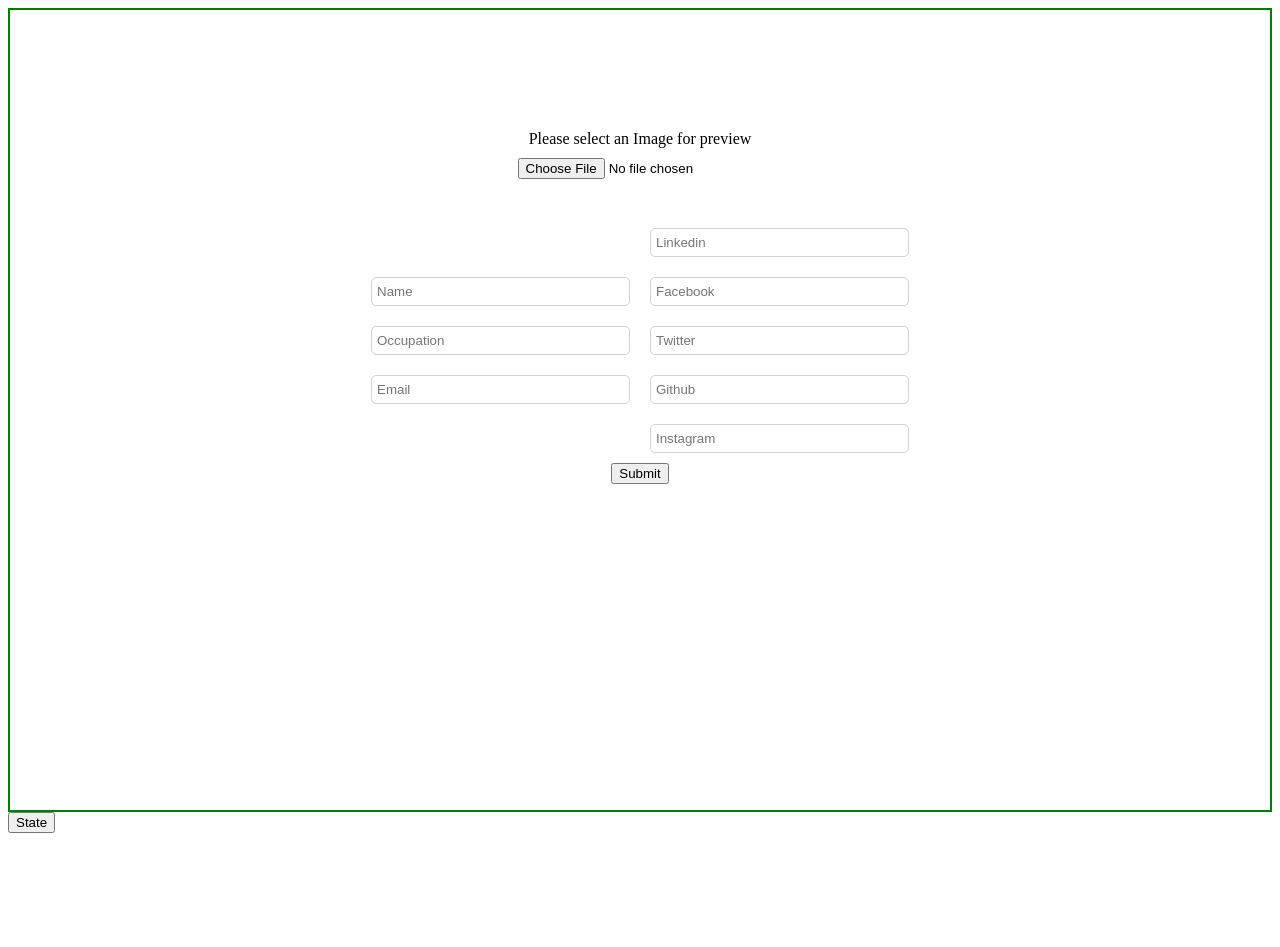
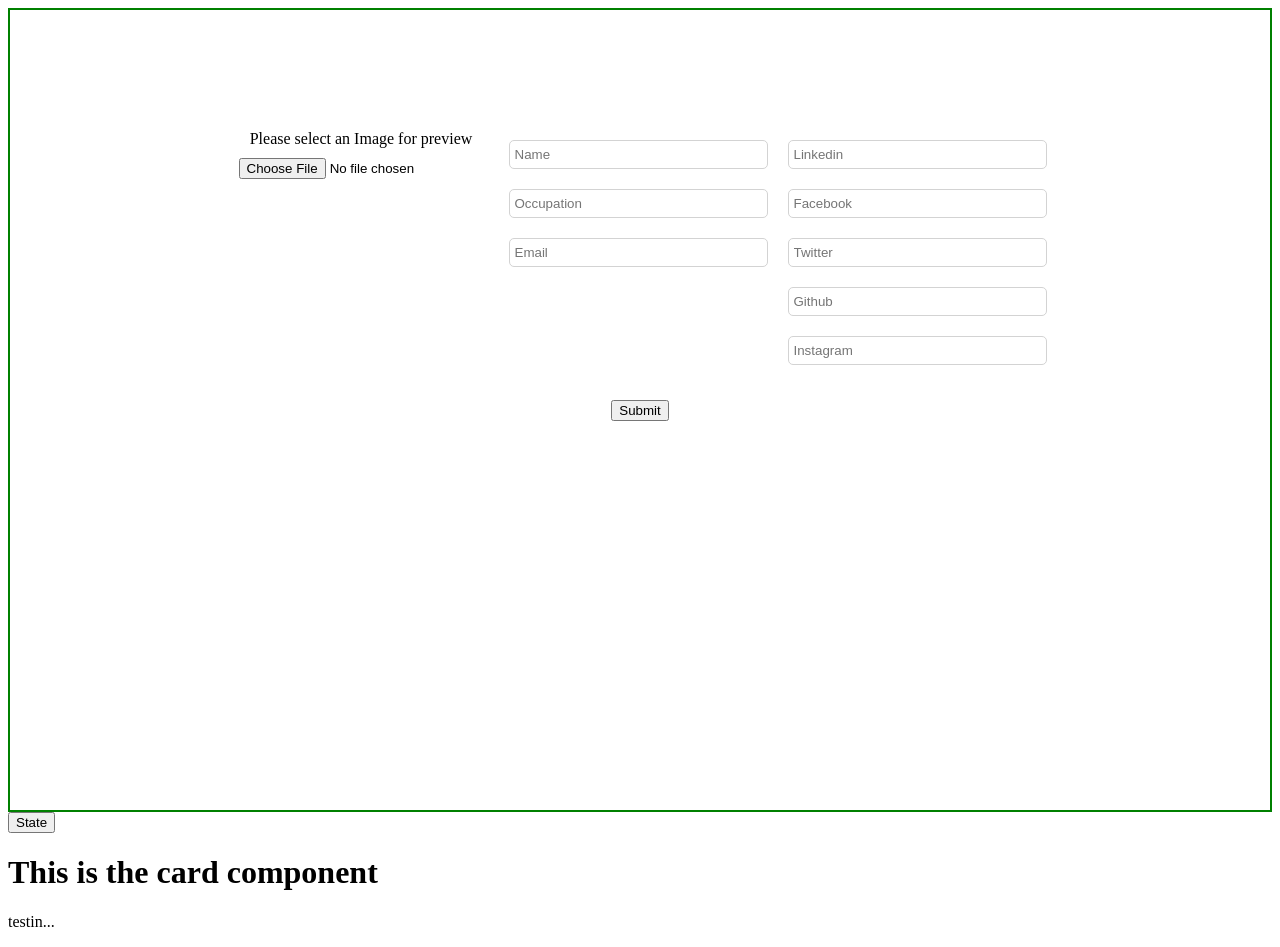
Before and after one commit to ZMcClung88/react-app-boilerplate, a React app: page / in a window 1280 px wide. Before the commit the page ends 841 px from the top, so only its background shows below. Built offline with nearby package versions, Linux system fonts and the light colour scheme.

Commit message:
saving changes

```diff
--- a/app.js
+++ b/app.js
@@ -1,5 +1,5 @@
 import React from 'react';
 import ReactDOM from 'react-dom';
-import Card from './components/Card';
+import App from './components/App';
 
-ReactDOM.render(<Card />, document.getElementById('app'));
+ReactDOM.render(<App />, document.getElementById('app'));
--- /dev/null
+++ b/components/App.js
@@ -0,0 +1,59 @@
+import React from 'react';
+import Form from './Form';
+import Card from './Card';
+
+class App extends React.Component {
+  constructor(props) {
+    super(props);
+
+    this.state = {
+      file: '',
+      imagePreviewUrl: '',
+      name: '',
+      occupation: '',
+      email: '',
+      linkedin: '',
+      facebook: '',
+      twitter: '',
+      github: '',
+      instagram: ''
+    };
+    this.handleClick = this.handleClick.bind(this);
+    this.handleClick2 = this.handleClick2.bind(this);
+  }
+
+  handleClick(obj) {
+    console.log(obj.name + ' this is in the parent!!!');
+    this.setState(
+      {
+        imagePreviewUrl: obj.imagePreviewUrl,
+        name: obj.name,
+        occupation: obj.occupation,
+        email: obj.email,
+        linkedin: obj.linkedin,
+        facebook: obj.facebook,
+        twitter: obj.twitter,
+        github: obj.github,
+        instagram: obj.instagram
+      },
+      function() {
+        console.log('attempt2', this.state.name);
+      }
+    );
+  }
+
+  handleClick2() {
+    console.log(this.state);
+  }
+
+  render() {
+    return (
+      <div className="landing-main">
+        <Form onClick={this.handleClick} />
+        <button onClick={this.handleClick2}>State</button>
+        <Card formData={this.state} />
+      </div>
+    );
+  }
+}
+export default App;
--- a/components/Card.js
+++ b/components/Card.js
@@ -1,58 +1,19 @@
-import React from 'react';
-import Form from './Form';
+import React, { Component } from 'react';
 
-class Card extends React.Component {
+class Card extends Component {
   constructor(props) {
     super(props);
-
-    this.state = {
-      file: '',
-      imagePreviewUrl: '',
-      name: '',
-      occupation: '',
-      email: '',
-      linkedin: '',
-      facebook: '',
-      twitter: '',
-      github: '',
-      instagram: ''
-    };
-    this.handleClick = this.handleClick.bind(this);
-    this.handleClick2 = this.handleClick2.bind(this);
   }
-
-  handleClick(obj) {
-    console.log(obj.name + ' this is in the parent!!!');
-    this.setState(
-      {
-        imagePreviewUrl: obj.imagePreviewUrl,
-        name: obj.name,
-        occupation: obj.occupation,
-        email: obj.email,
-        linkedin: obj.linkedin,
-        facebook: obj.facebook,
-        twitter: obj.twitter,
-        github: obj.github,
-        instagram: obj.instagram
-      },
-      function() {
-        console.log('attempt2', this.state.name);
-      }
-    );
-  }
-
-  handleClick2() {
-    console.log(this.state);
-  }
-
   render() {
     return (
-      <div className="landing-main">
-        <Form onClick={this.handleClick} />
-        <button onClick={this.handleClick2}>State</button>
-        <img src={this.state.imagePreviewUrl} />
+      <div>
+        <h1>This is the card component</h1>
+        <p>
+          testin... {this.props.formData.name}
+        </p>
       </div>
     );
   }
 }
+
 export default Card;
--- a/components/Form.js
+++ b/components/Form.js
@@ -53,49 +53,49 @@ class Form extends Component {
   handleName(event) {
     let value = event.target.value;
     this.setState({ name: value });
-    console.log(this.state);
+    // console.log(this.state);
   }
 
   handleOccupation(event) {
     let value = event.target.value;
     this.setState({ occupation: value });
-    console.log(this.state);
+    // console.log(this.state);
   }
 
   handleEmail(event) {
     let value = event.target.value;
     this.setState({ email: value });
-    console.log(this.state);
+    // console.log(this.state);
   }
 
   handleLinkedin(event) {
     let value = event.target.value;
     this.setState({ linkedin: value });
-    console.log(this.state);
+    // console.log(this.state);
   }
 
   handleFacebook(event) {
     let value = event.target.value;
     this.setState({ facebook: value });
-    console.log(this.state);
+    // console.log(this.state);
   }
 
   handleTwitter(event) {
     let value = event.target.value;
     this.setState({ twitter: value });
-    console.log(this.state);
+    // console.log(this.state);
   }
 
   handleGithub(event) {
     let value = event.target.value;
     this.setState({ github: value });
-    console.log(this.state);
+    // console.log(this.state);
   }
 
   handleInstagram(event) {
     let value = event.target.value;
     this.setState({ instagram: value });
-    console.log(this.state);
+    // console.log(this.state);
   }
 
   handleSubmit(event) {
@@ -119,6 +119,7 @@ class Form extends Component {
       <div className="form_wrapper">
         <form onSubmit={this.handleSubmit} className="form">
           <div className="form_top">
+            <div className="form_submit">
               <div className="image_select">
                 <div className="image-preview">
                   {$imagePreview}
@@ -134,8 +135,6 @@ class Form extends Component {
                   Upload Image
                 </button> */}
               </div>
-          </div>
-          <div className="form_bottom">
               <div className="personal_info">
                 <input onChange={this.handleName} value={this.state.name} type="text" placeholder="Name" />
                 <input
@@ -154,7 +153,8 @@ class Form extends Component {
                 <input onChange={this.handleInstagram} type="text" placeholder="Instagram" />
               </div>
             </div>
-          <div className="form_submit">
+          </div>
+          <div className="form_bottom">
             <button type="text" onClick={this.handleClick}>
               Submit
             </button>
```
Lines whose indentation alone changed are shown as unchanged.
